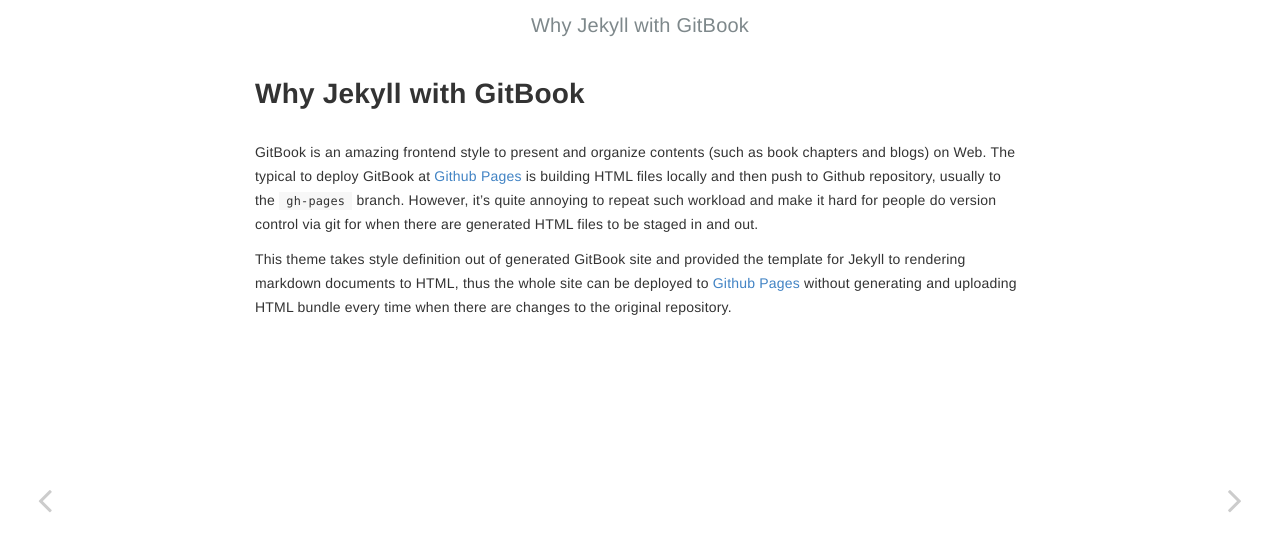
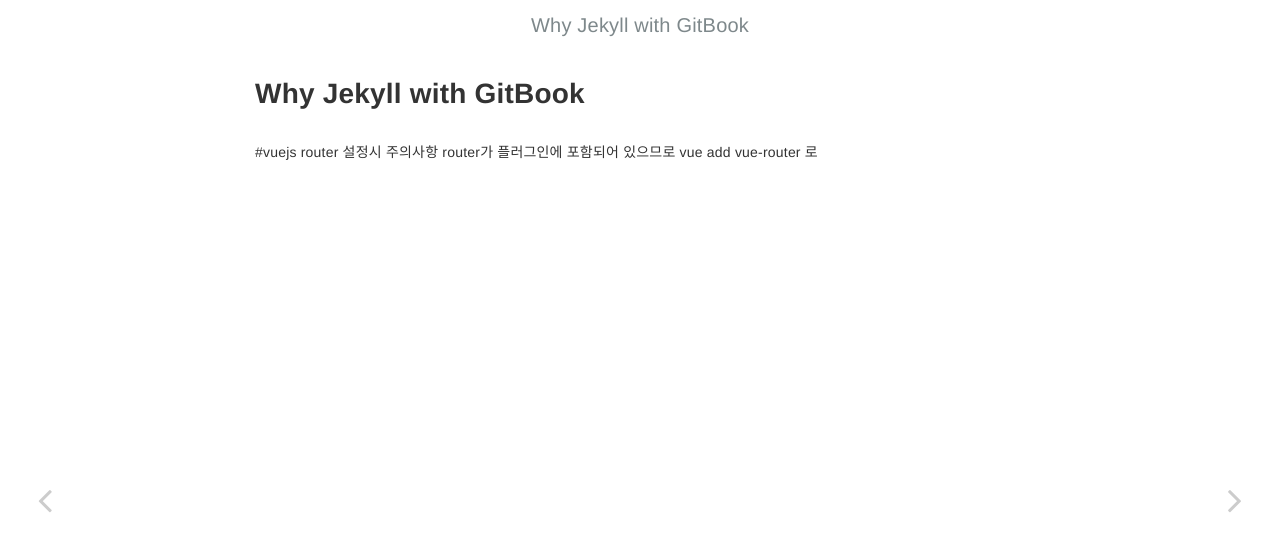
Before and after one commit to xsiasu/xsiasu.github.io, a Jekyll site: the page built from _posts/2019-04-27-why.md, in a window 1280 px wide. Shown: the top 551 px of the page. Built offline with Jekyll 4.4.1, drawn with Linux system fonts in a browser that asks for light colours.

Commit message:
Update 2019-04-27-why.md

```diff
--- a/_posts/2019-04-27-why.md
+++ b/_posts/2019-04-27-why.md
@@ -6,15 +6,5 @@ category: Jekyll
 layout: post
 ---
 
-GitBook is an amazing frontend style to present and organize contents (such as book chapters
-and blogs) on Web. The typical to deploy GitBook at [Github Pages][1]
-is building HTML files locally and then push to Github repository, usually to the `gh-pages`
-branch. However, it's quite annoying to repeat such workload and make it hard for people do
-version control via git for when there are generated HTML files to be staged in and out.
-
-This theme takes style definition out of generated GitBook site and provided the template
-for Jekyll to rendering markdown documents to HTML, thus the whole site can be deployed
-to [Github Pages][1] without generating and uploading HTML bundle every time when there are
-changes to the original repository.
-
-[1]: https://pages.github.com
+#vuejs router 설정시 주의사항
+router가 플러그인에 포함되어 있으므로 vue add vue-router 로
```
